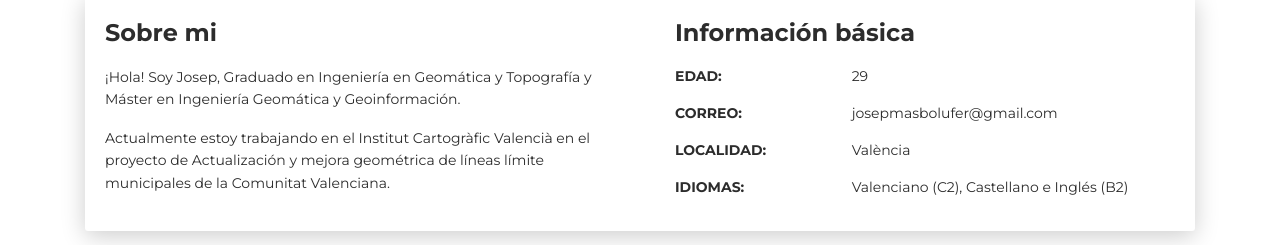
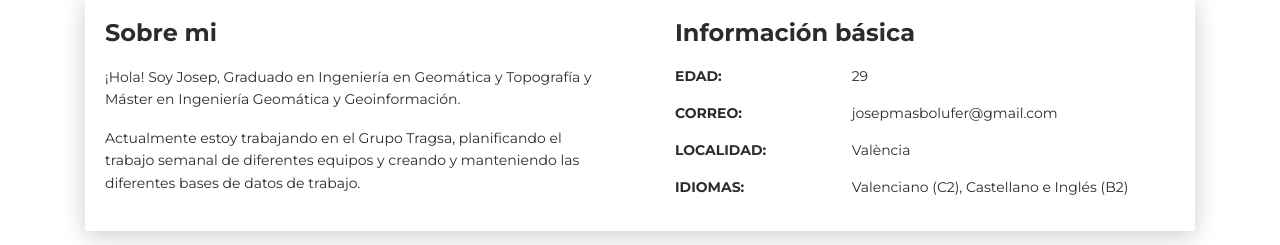
Before and after one commit to jomabo3/curriculum, a plain HTML site: page index.html in a window 1280 px wide. Shown: the part 624-869 px from the top of the page. Drawn offline with Linux system fonts and the light colour scheme.

Commit message:
Update index.html

```diff
--- a/index.html
+++ b/index.html
@@ -74,7 +74,7 @@
           <div class="card-body">
             <div class="h4 mt-0 title">Sobre mi</div>
             <p>¡Hola! Soy Josep, Graduado en Ingeniería en Geomática y Topografía y Máster en Ingeniería Geomática y Geoinformación.</p>
-            <p>Actualmente estoy trabajando en el Institut Cartogràfic Valencià en el proyecto de Actualización y mejora geométrica de líneas límite municipales de la Comunitat Valenciana.</p>
+            <p>Actualmente estoy trabajando en el Grupo Tragsa, planificando el trabajo semanal de diferentes equipos y creando y manteniendo las diferentes bases de datos de trabajo.</p>
           </div>
         </div>
         <div class="col-lg-6 col-md-12">
```
